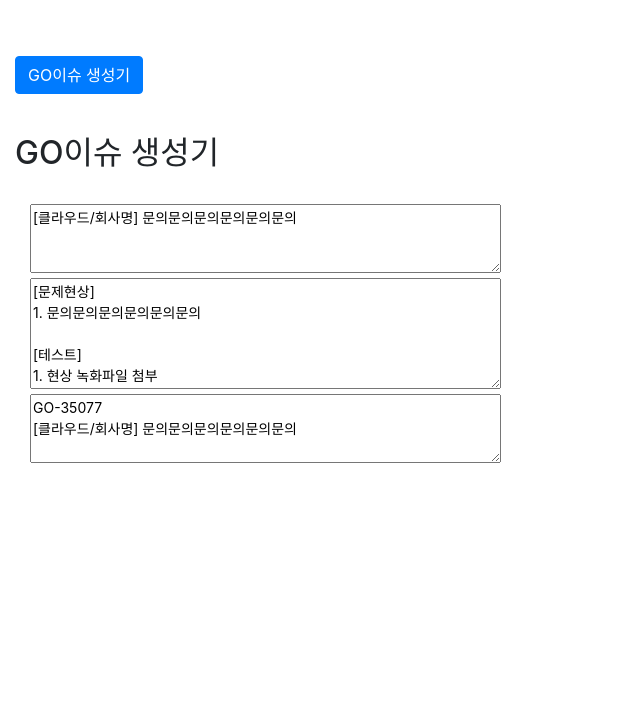
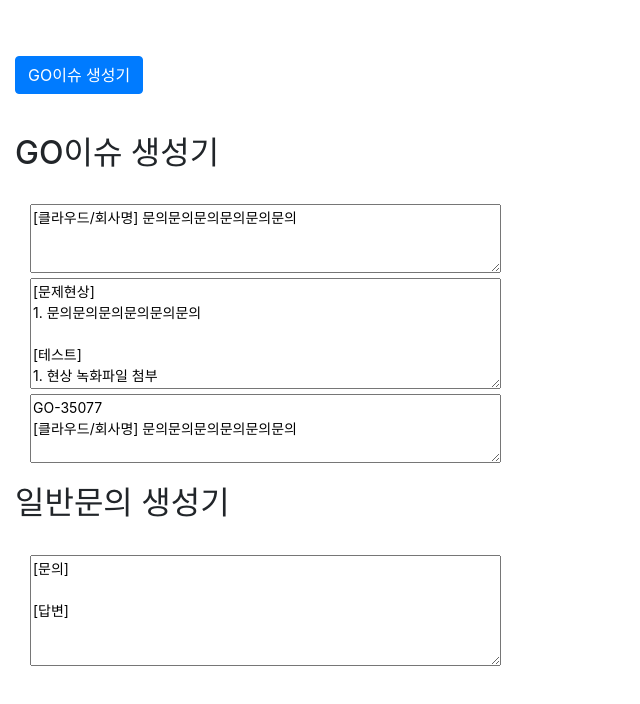
Before and after one commit to yeahn330/removeKit, a plain HTML site: page backoffice.html in a window 1280 px wide. Shown: the whole page, without its empty margins (0-640 px from the left). Drawn offline with Linux system fonts and the light colour scheme.

Commit message:
일반문의 생성기 추가

```diff
--- a/backoffice.html
+++ b/backoffice.html
@@ -33,6 +33,12 @@
 		$("#goIssueTab").click(function(){
 
 		})
+
+		$("#defaultReg").val("[문의]\n"
+						  + "\n"
+						  + "[답변]\n"
+						  );
+
 
 		$("#goReg").change(function(){
 			var goRegIssue = $("#goReg").val();
@@ -93,6 +99,16 @@
 		  </div>
 	  </div>
 
+	  <div id="defaultIssueTab" style="display:;" >
+		  <div class="d-flex justify-content-between flex-wrap flex-md-nowrap align-items-center pt-3 pb-2 mb-3">
+			<h1 class="h2">일반문의 생성기</h1>
+
+		  </div>
+		  <div class="container">
+			<textarea rows="5" cols="50" id="defaultReg" ></textarea><br>
+		  </div>
+	  </div>
+
     </main>
   </div>
 </div>
```
